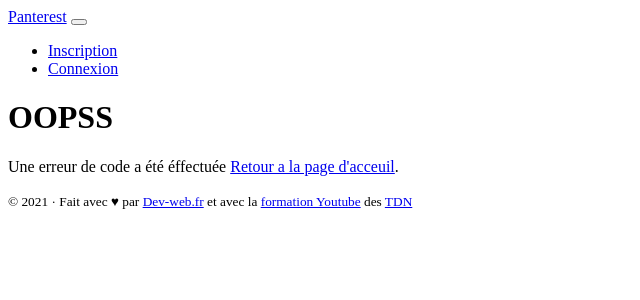
After one commit to dalton-x/panterest, a Symfony app: template templates/bundles/TwigBundle/Exception/error403.html.twig in a window 1280 px wide. The commit adds this page. Shown: the top 300 px of the page, without its empty margins (0-640 px from the left). Run offline with Twig, Linux system fonts and the light colour scheme; the template is opened without the code that fills it, so the values that code supplies are empty; some libraries are stand-ins or nearby versions.

Commit message:
amélioration du code de déconnection

```diff
--- a/composer.json
+++ b/composer.json
@@ -15,7 +15,7 @@
         "knplabs/knp-time-bundle": "^1.16",
         "liip/imagine-bundle": "^2.5",
         "phpdocumentor/reflection-docblock": "^5.2",
-        "sensio/framework-extra-bundle": "^5.1",
+        "sensio/framework-extra-bundle": "^6.1",
         "symfony/asset": "5.2.*",
         "symfony/console": "5.2.*",
         "symfony/dotenv": "5.2.*",
--- a/src/Controller/PinsController.php
+++ b/src/Controller/PinsController.php
@@ -54,7 +54,7 @@ class PinsController extends AbstractController
         }
 
 
-        /**
+    /**
      * @Route("/pins/{id<[0-9]+>}", name="app_pins_show", methods="GET")
      */
     public function show(Pin $pin): Response
--- a/src/Controller/SecurityController.php
+++ b/src/Controller/SecurityController.php
@@ -29,7 +29,7 @@ class SecurityController extends AbstractController
     }
 
     /**
-     * @Route("/logout", name="app_logout", methods="POST")
+     * @Route("/logout", name="app_logout", methods="GET")
      */
     public function logout()
     {
--- /dev/null
+++ b/templates/bundles/TwigBundle/Exception/error403.html.twig
@@ -0,0 +1,13 @@
+{# templates/bundles/TwigBundle/Exception/error403.html.twig #}
+{% extends '/layouts/base.html.twig' %}
+
+{% block title %}Trouver les meilleures épingle du Web !!!{% endblock %}
+
+{% block body %}
+    <h1>OOPSS</h1>
+
+    <p>
+        Une erreur de code a été éffectuée
+        <a href="{{ path('app_home') }}">Retour a la page d'acceuil</a>.
+    </p>
+{% endblock %}
--- a/templates/layouts/partials/_nav.html.twig
+++ b/templates/layouts/partials/_nav.html.twig
@@ -15,10 +15,8 @@
             <a class="nav-link" href="#">Compte</a>
           </li>
           <li class="nav-item">
-            <a class="nav-link" href="#" onclick="event.preventDefault(); document.getElementById('js-logout-form').submit();">Déconnexion</a>
-            <form id="js-logout-form" action="{{ path('app_logout') }}" method="POST" style="display: none;">
-              <input name="_csrf_token" type="hidden" value="{{ csrf_token('logout') }}">
-            </form>
+            <!-- logout_path function twig mettre le nom du firewall dans le parametre pour la création et la gestion de CSRF-->
+            <a class="nav-link" href="{{ logout_path('main') }}">Déconnexion</a>
           </li>
         {% else %}
           <li class="nav-item">
```
Also changed, not shown: 2 other files.
